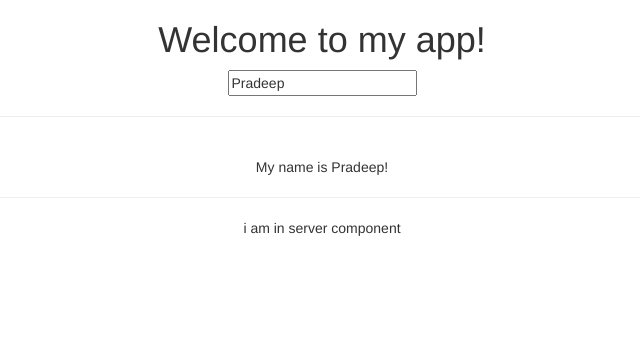
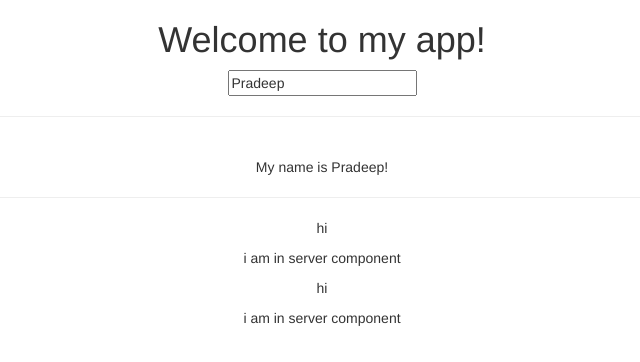
Before and after one commit to pradeepyadavx/Angular, an Angular app in the folder my-first-app/: page / in a window 1280 px wide. Shown: the top 362 px of the page, without its empty margins (318-958 px from the left). Built offline with nearby package versions, Linux system fonts and the light colour scheme.

Commit message:
add servers and server coponent

```diff
--- a/my-first-app/src/app/app.component.html
+++ b/my-first-app/src/app/app.component.html
@@ -10,4 +10,5 @@
   My name is  {{ name }}!
 
   <hr>
-  <app-server> </app-server>
+
+  <app-servers> </app-servers>
--- a/my-first-app/src/app/app.module.ts
+++ b/my-first-app/src/app/app.module.ts
@@ -4,11 +4,13 @@
 
 import { AppComponent } from './app.component';
 import { ServerComponent} from './server/server.component';
+import { ServersComponent } from './servers/servers.component';
 
 @NgModule({
   declarations: [
     AppComponent,
-    ServerComponent
+    ServerComponent,
+    ServersComponent
   ],
   imports: [
     BrowserModule,
--- a/my-first-app/src/app/server/server.component.ts
+++ b/my-first-app/src/app/server/server.component.ts
@@ -1,8 +1,14 @@
-import { Component } from '@angular/core'
+import { Component,OnInit } from '@angular/core';
+
 @Component({
-    selector: 'app-server',
-    templateUrl: './server.component.html'
+  selector: 'app-server',
+  templateUrl: './server.component.html'
 })
-export class ServerComponent{
+export class ServerComponent implements OnInit {
+
+    constructor() { }
+
+  ngOnInit() {
+  }
 
 }
--- /dev/null
+++ b/my-first-app/src/app/servers/servers.component.html
@@ -0,0 +1,10 @@
+<p>
+    hi
+</p>
+
+<app-server> </app-server>
+<p>
+    hi
+</p>
+
+<app-server> </app-server>
--- /dev/null
+++ b/my-first-app/src/app/servers/servers.component.ts
@@ -0,0 +1,15 @@
+import { Component, OnInit } from '@angular/core';
+
+@Component({
+  selector: 'app-servers',
+  templateUrl: './servers.component.html',
+  styleUrls: ['./servers.component.css']
+})
+export class ServersComponent implements OnInit {
+
+  constructor() { }
+
+  ngOnInit() {
+  }
+
+}
```
Also changed, not shown: my-first-app/src/app/server/server.component.css (added), my-first-app/src/app/servers/servers.component.css (added), 1 other file (tests, documents, lock files or other folders).
